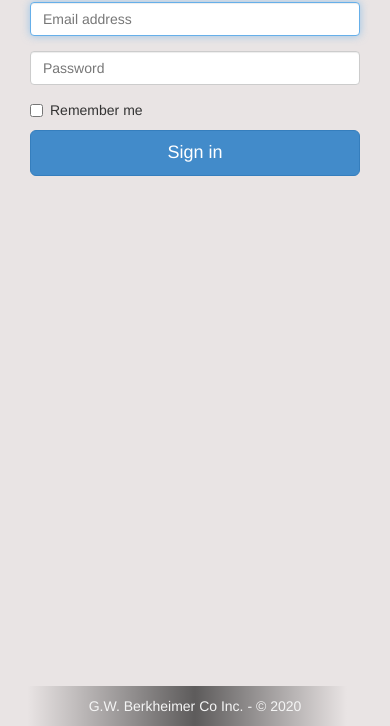
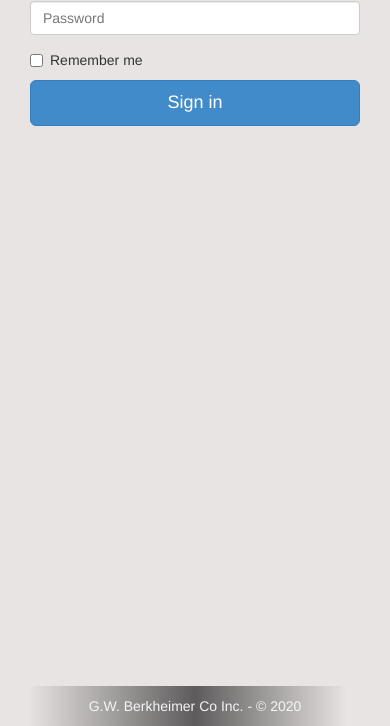
Before and after one commit to joekincognito/scanDat, a plain HTML site: page index.html in a window 390 px wide. Shown: the part 118-844 px from the top of the page. Drawn offline with nearby package versions, Linux system fonts and the light colour scheme; some packages are replaced by stand-ins of ours; a web font is replaced by a local one.

Commit message:
body padding css modification for ios11

```diff
--- a/css/index.css
+++ b/css/index.css
@@ -88,8 +88,10 @@ color: #A8A8A8;
 }
 
 body {
-    padding-top: 50px;
-    padding-bottom: 40px;
+    /*padding-top: 50px;
+    padding-bottom: 40px;*/
+    padding-top: constant(safe-area-inset-top); /* iOS 11.0 */
+    padding-top: env(safe-area-inset-top); /* iOS 11.2 */
     background-color: #E9E4E4;
     font-family: 'Arimo', sans-serif !important;
 }
```
